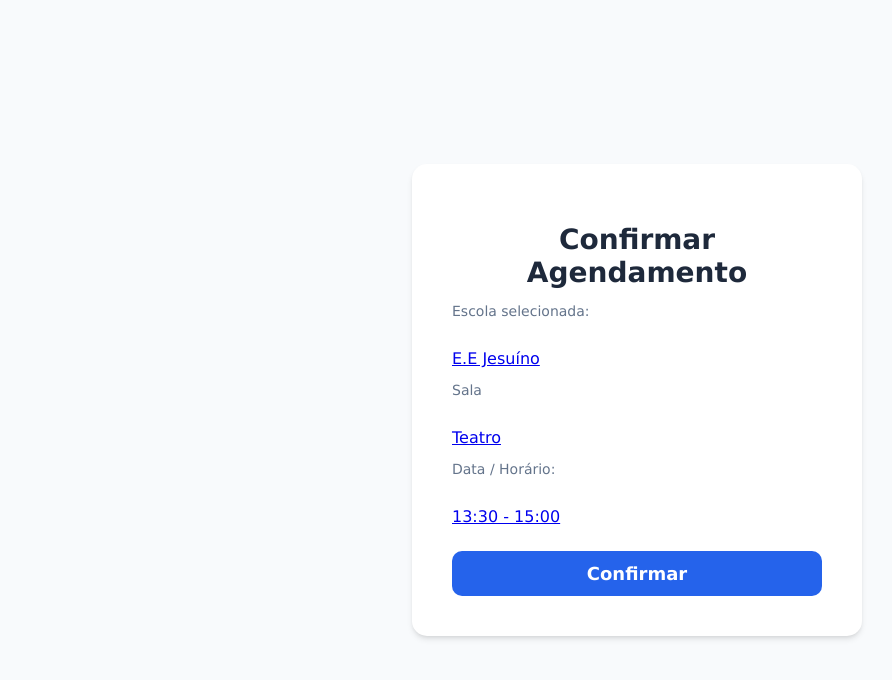
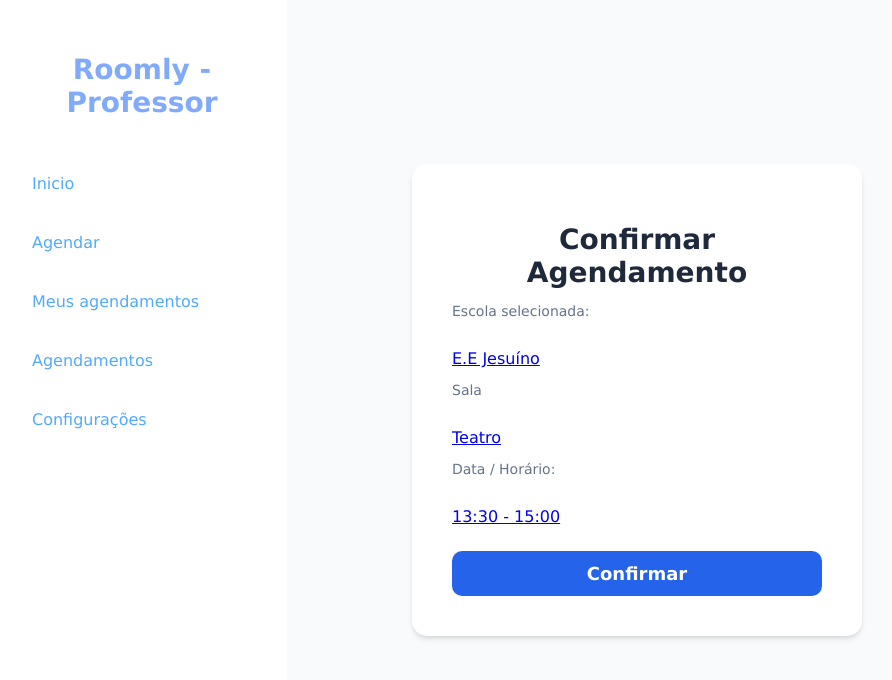
Before and after one commit to giovannafonseca-senai/sistema-de-agendamento, a plain HTML site: page confirmar_agendamento.html in a window 1280 px wide. Shown: the whole page, without its empty margins (3-895 px from the left). Drawn offline with Linux system fonts and the light colour scheme.

Commit message:
Add sidebar navigation to confirmar_agendamento.html

```diff
--- a/confirmar_agendamento.html
+++ b/confirmar_agendamento.html
@@ -7,6 +7,16 @@
     <link rel="stylesheet" href="confirmar_agendamento.css">
 </head>
 <body>
+    <aside class="menu_lateral">
+        <h1>Roomly - Professor</h1>
+        <nav>
+            <a href="#">Inicio</a>
+            <a href="selecione_sala.html">Agendar</a>
+            <a href="#">Meus agendamentos</a>
+            <a href="#">Agendamentos</a>
+            <a href="#">Configurações</a>
+        </nav>
+    </aside>
     <div class="confirmar">
         <h1>Confirmar Agendamento</h1>
 
```
